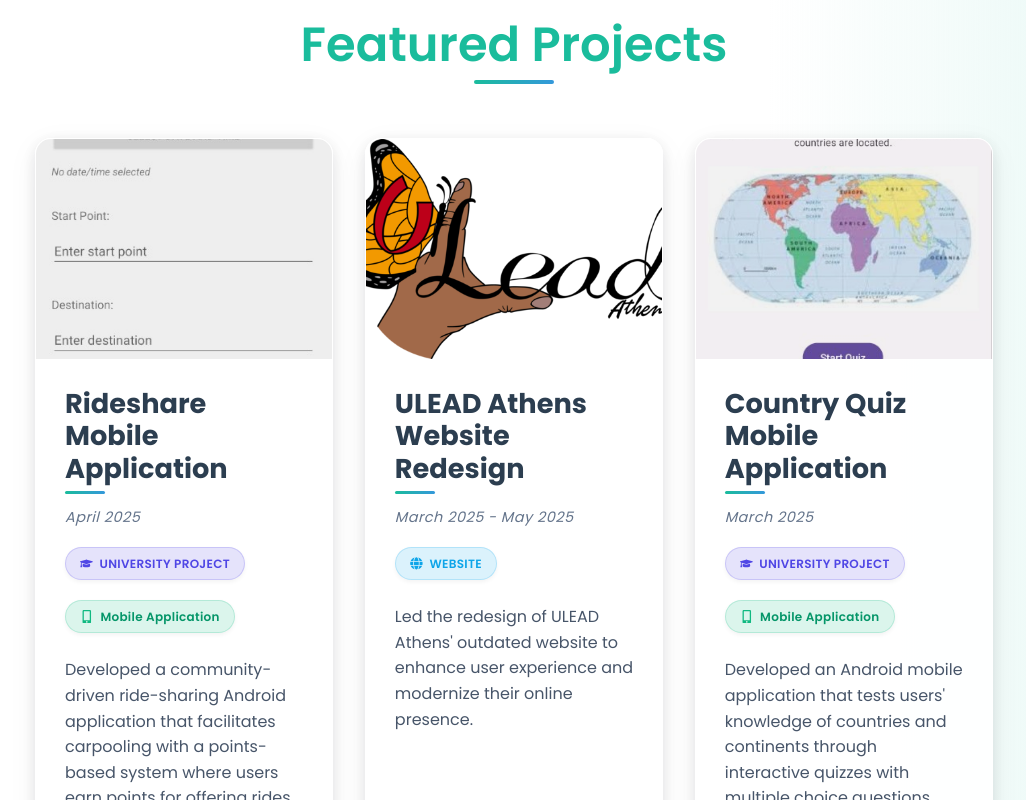
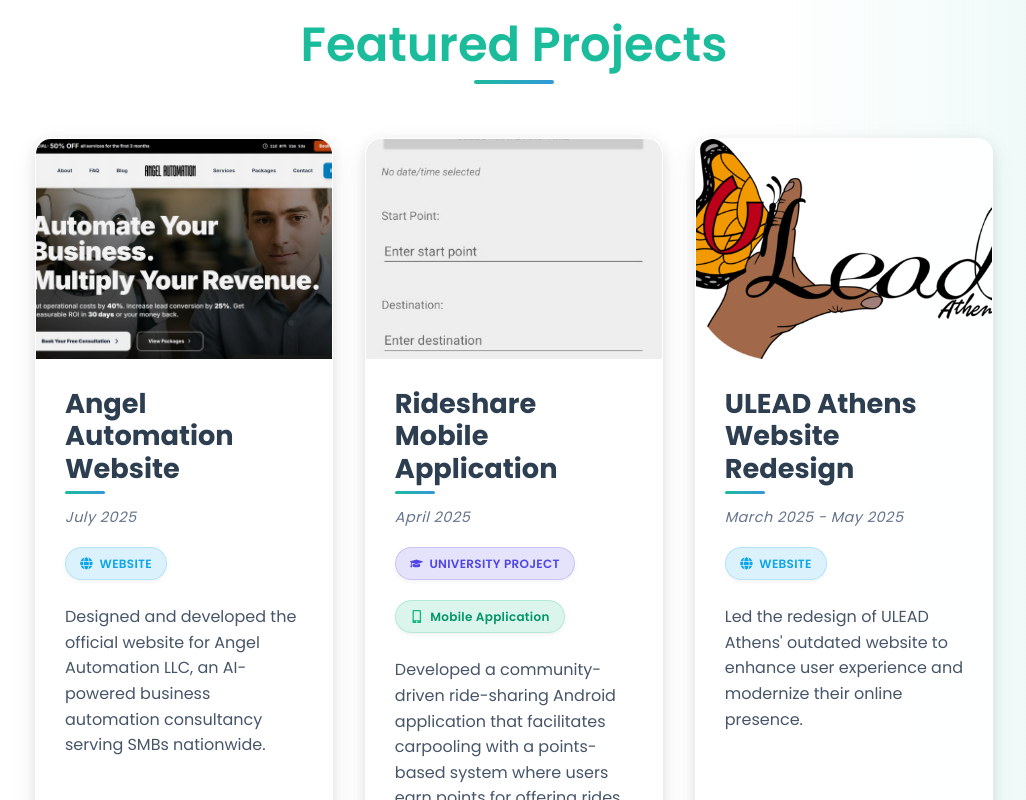
Before and after one commit to aal51282/aal51282.github.io, a Next.js app: page / in a window 1280 px wide. Shown: the part 5280-6080 px from the top of the page, without its empty margins (126-1152 px from the left). Built offline with nearby package versions, Linux system fonts and the light colour scheme; a web font is replaced by a local one.

Commit message:
included angel automation website in projects

```diff
--- a/src/app/projects/projectsData.tsx
+++ b/src/app/projects/projectsData.tsx
@@ -16,6 +16,28 @@
 }
 
 export const projects: Project[] = [
+  {
+    title: "Angel Automation Website",
+    image: `${
+      process.env.NEXT_PUBLIC_BASE_PATH || ""
+    }/images/angel-automation.png`,
+    liveDemo: "https://angelautomation.io",
+    description: [
+      <>
+        Designed and developed the official website for Angel Automation LLC, an
+        AI-powered business automation consultancy serving SMBs nationwide.
+      </>,
+      <>
+        Built with <span className={styles.techHighlight}>Next.js</span>,{" "}
+        <span className={styles.techHighlight}>TypeScript</span>, and{" "}
+        <span className={styles.techHighlight}>Tailwind CSS</span>, featuring
+        modern UI/UX design, responsive layouts, service showcases, and
+        integrated contact forms to drive lead generation and client engagement.
+      </>,
+    ],
+    date: "July 2025",
+    category: "Website",
+  },
   {
     title: "Rideshare Mobile Application",
     image: `${
```
Also changed, not shown: .claude/settings.local.json (added), public/images/angel-automation.png (added).
